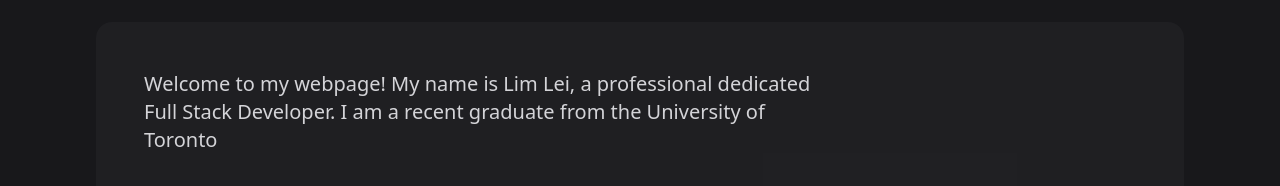
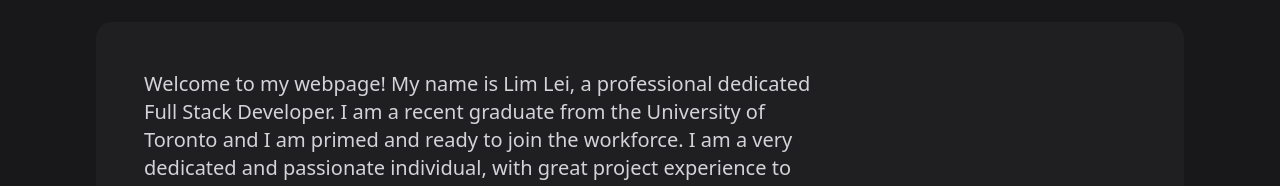
Before and after one commit to limlei2/lim-portfolio, a React (Vite) app: page / in a window 1280 px wide. Shown: the part 610-796 px from the top of the page. Built offline with nearby package versions, Linux system fonts and the light colour scheme.

Commit message:
Update About.jsx

```diff
--- a/src/components/About.jsx
+++ b/src/components/About.jsx
@@ -22,7 +22,10 @@
                 <p className="text-zinc-300 mb-4 md:mb-8 md:text-xl md:max-w-[60ch]">
                     Welcome to my webpage! My name is Lim Lei, a professional dedicated
                     Full Stack Developer. I am a recent graduate from the University of
-                    Toronto
+                    Toronto and I am primed and ready to join the workforce. I am a very
+                    dedicated and passionate individual, with great project experience to
+                    back up my expertise in the field. If you are interested don't hesitate
+                    to reach out!
                 </p>
 
                 <div className="flex flex-wrap items-center gap-4 md:gap-7">
```
